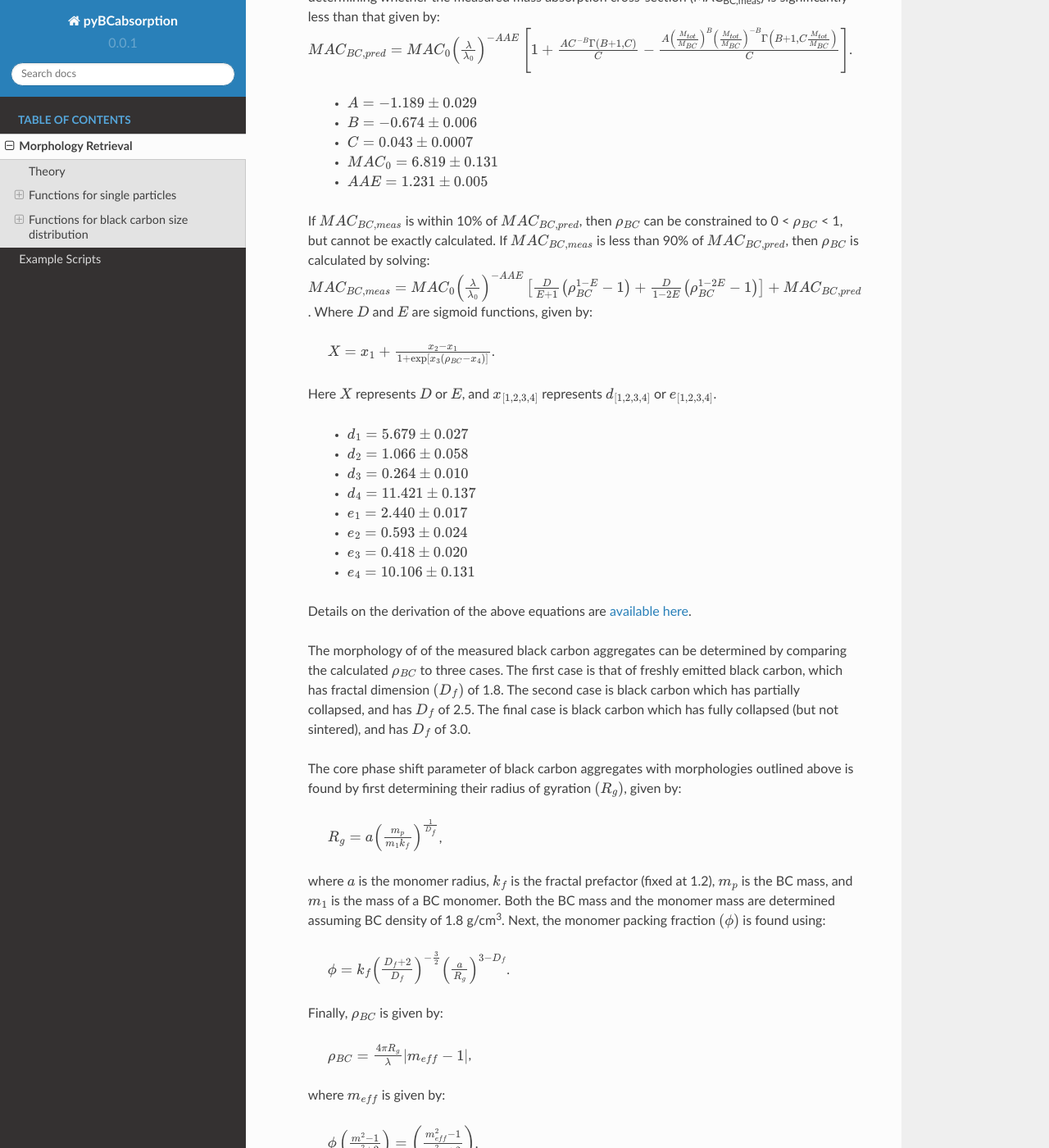
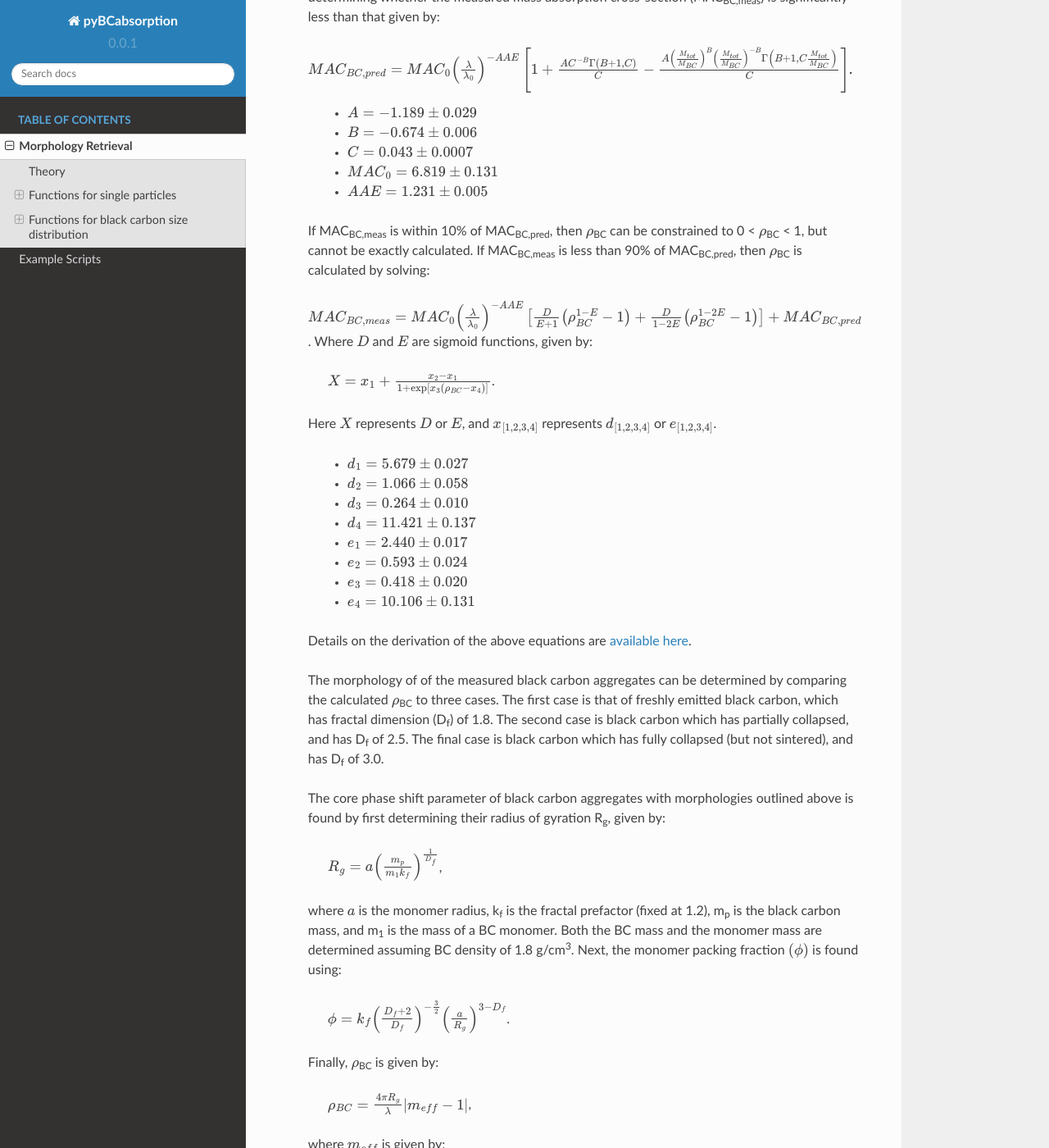
Before and after one commit to beelerpayton/FracScatt, a Sphinx documentation site: the page built from docs/source/functions.rst, in a window 1280 px wide and 1400 px high, scrolled down 364 px. Shown: the whole window at 82% size. Built offline with Sphinx 7.4.7 and the Read the Docs theme 2.0.0, drawn with Linux system fonts in a browser that asks for light colours; pages that are not in the unit, such as notebooks, are missing from menus; some of the changed text lies outside the part shown.

Commit message:
Update functions.rst

```diff
--- a/docs/source/functions.rst
+++ b/docs/source/functions.rst
@@ -5,6 +5,7 @@ Theory
 ---------------------------------
 
    This package computes the core phase shift parameter (:math:`{\rho}`\ :sub:`BC`) to infer the morphology of fractal black carbon aggregates using the particle diameter (d\ :sub:`p`), mass absorption cross-section (MAC\ :sub:`BC`), and mixing state (M\ :sub:`tot`/M\ :sub:`BC`). It should be noted that in this package, MAC\ :sub:`BC` is defined as the absorption cross-section per unit mass of black carbon. First, :math:`{\rho}`\ :sub:`BC` is constrained by determining whether the measured mass absorption cross-section (MAC\ :sub:`BC,meas`) is significantly less than that given by:
+
    :math:`{MAC_{BC,pred}=MAC_0\left (\frac{\lambda}{\lambda_0} \right)^{-AAE}\left[1+\frac{AC^{-B}\Gamma(B+1,C)}{C}-\frac{A\left(\frac{M_{tot}}{M_{BC}}\right)^{B}\left(\frac{M_{tot}}{M_{BC}}\right)^{-B}\Gamma\left(B+1,C\frac{M_{tot}}{M_{BC}}\right)}{C}\right]}`.
 	- :math:`{A=-1.189\pm0.029}`
 	- :math:`{B=-0.674\pm0.006}`
@@ -12,7 +13,8 @@ Theory
 	- :math:`{MAC_0=6.819\pm0.131}`
 	- :math:`{AAE=1.231\pm0.005}`
 
-   If :math:`{MAC_{BC,meas}}` is within 10% of :math:`{MAC_{BC,pred}}`, then :math:`{\rho_{BC}}` can be constrained to 0 < :math:`{\rho_{BC}}` < 1, but cannot be exactly calculated. If :math:`{MAC_{BC,meas}}` is less than 90% of :math:`{MAC_{BC,pred}}`, then :math:`{\rho_{BC}}` is calculated by solving:
+   If MAC\ :sub:`BC,meas` is within 10% of MAC\ :sub:`BC,pred`, then :math:`{\rho}`\ :sub:`BC` can be constrained to 0 < :math:`{\rho}`\ :sub:`BC` < 1, but cannot be exactly calculated. If MAC\ :sub:`BC,meas` is less than 90% of MAC\ :sub:`BC,pred`, then :math:`{\rho}`\ :sub:`BC` is calculated by solving:
+
    :math:`{MAC_{BC,meas}=MAC_0\left (\frac{\lambda}{\lambda_0} \right)^{-AAE}\left[\frac{D}{E+1}\left(\rho_{BC}^{1-E}-1\right)+\frac{D}{1-2E}\left(\rho_{BC}^{1-2E}-1\right)\right]+MAC_{BC,pred}}`.
    Where :math:`{D}` and :math:`{E}` are sigmoid functions, given by:
 
@@ -32,17 +34,17 @@ Theory
 
    Details on the derivation of the above equations are `available here <https://doi.org/10.1016/j.jqsrt.2017.10.012>`_.
 
-   The morphology of of the measured black carbon aggregates can be determined by comparing the calculated :math:`{\rho_{BC}}` to three cases. The first case is that of freshly emitted black carbon, which has fractal dimension :math:`{\left(D_f\right)}` of 1.8. The second case is black carbon which has partially collapsed, and has :math:`{D_f}` of 2.5. The final case is black carbon which has fully collapsed (but not sintered), and has :math:`{D_f}` of 3.0.
+   The morphology of of the measured black carbon aggregates can be determined by comparing the calculated :math:`{\rho}`\ :sub:`BC` to three cases. The first case is that of freshly emitted black carbon, which has fractal dimension (D\ :sub:`f`) of 1.8. The second case is black carbon which has partially collapsed, and has D\ :sub:`f` of 2.5. The final case is black carbon which has fully collapsed (but not sintered), and has D\ :sub:`f` of 3.0.
 
-   The core phase shift parameter of black carbon aggregates with morphologies outlined above is found by first determining their radius of gyration :math:`{\left(R_g\right)}`, given by:
+   The core phase shift parameter of black carbon aggregates with morphologies outlined above is found by first determining their radius of gyration R\ :sub:`g`, given by:
 
 	:math:`{R_g=a\left(\frac{m_p}{m_1 k_f}\right)^{\frac{1}{D_f}}}`,
 
-   where :math:`{a}` is the monomer radius, :math:`{k_f}` is the fractal prefactor (fixed at 1.2), :math:`{m_p}` is the BC mass, and :math:`{m_1}` is the mass of a BC monomer. Both the BC mass and the monomer mass are determined assuming BC density of 1.8 g/cm\ :sup:`3`. Next, the monomer packing fraction :math:`{\left(\phi\right)}` is found using:
+   where :math:`{a}` is the monomer radius, k\ :sub:`f` is the fractal prefactor (fixed at 1.2), m\ :sub:`p` is the black carbon mass, and m\ :sub:`1` is the mass of a BC monomer. Both the BC mass and the monomer mass are determined assuming BC density of 1.8 g/cm\ :sup:`3`. Next, the monomer packing fraction :math:`{\left(\phi\right)}` is found using:
 
 	:math:`{\phi=k_f\left(\frac{D_f+2}{D_f}\right)^{-\frac{3}{2}}\left(\frac{a}{R_g}\right)^{3-D_f}}`.
 
-   Finally, :math:`{\rho_{BC}}` is given by:
+   Finally, :math:`{\rho}`\ :sub:`BC` is given by:
 
 	:math:`{\rho_{BC}=\frac{4\pi R_g}{\lambda}\left|m_{eff}-1\right|}`,
 
@@ -60,7 +62,7 @@ Functions for single particles
 
 .. py:function:: shape2abs_SP(dp, coating, wavelength, collapse, [mode='MtotMbc', r_monomer=20, asDict=True])
 
-   Particle shape is input and its mass absorption cross-section is calculated using the procedure outlined `above <https://pyBCabs.readthedocs.io/en/latest/functions.html#theory>`_. The particle mass is determined assuming the density of black carbon is 1.8 g/cm\ :sup:`3`.
+   Black carbon volume-equivalent diameter, coating amount, and morphology are input and MAC\ :sub:`BC` is calculated using the procedure outlined `above <https://pyBCabs.readthedocs.io/en/latest/functions.html#theory>`_. The particle mass is determined assuming the density of black carbon is 1.8 g/cm\ :sup:`3`.
 
    **Parameters**
 
@@ -96,7 +98,7 @@ Functions for single particles
 
 .. py:function:: abs2shape_SP(coating, absorption, wavelength, diameter, [abs_error=0.0, mode='MtotMbc', r_monomer=20, asDict=True, ReturnPlot=True, PlotPoint=True])
 
-   Particle absorption is input and its mass morpholgy is inferred using the procedure outlined `above <https://pyBCabs.readthedocs.io/en/latest/functions.html#theory>`_. The particle mass is determined assuming the density of black carbon is 1.8 g/cm\ :sup:`3`.
+   Black carbon volume-equivalent diameter, coating amount, and MAC\ :sub:`BC` are input and morpholgy is inferred using the procedure outlined `above <https://pyBCabs.readthedocs.io/en/latest/functions.html#theory>`_. The particle mass is determined assuming the density of black carbon is 1.8 g/cm\ :sup:`3`.
 
    **Parameters**
 
```
